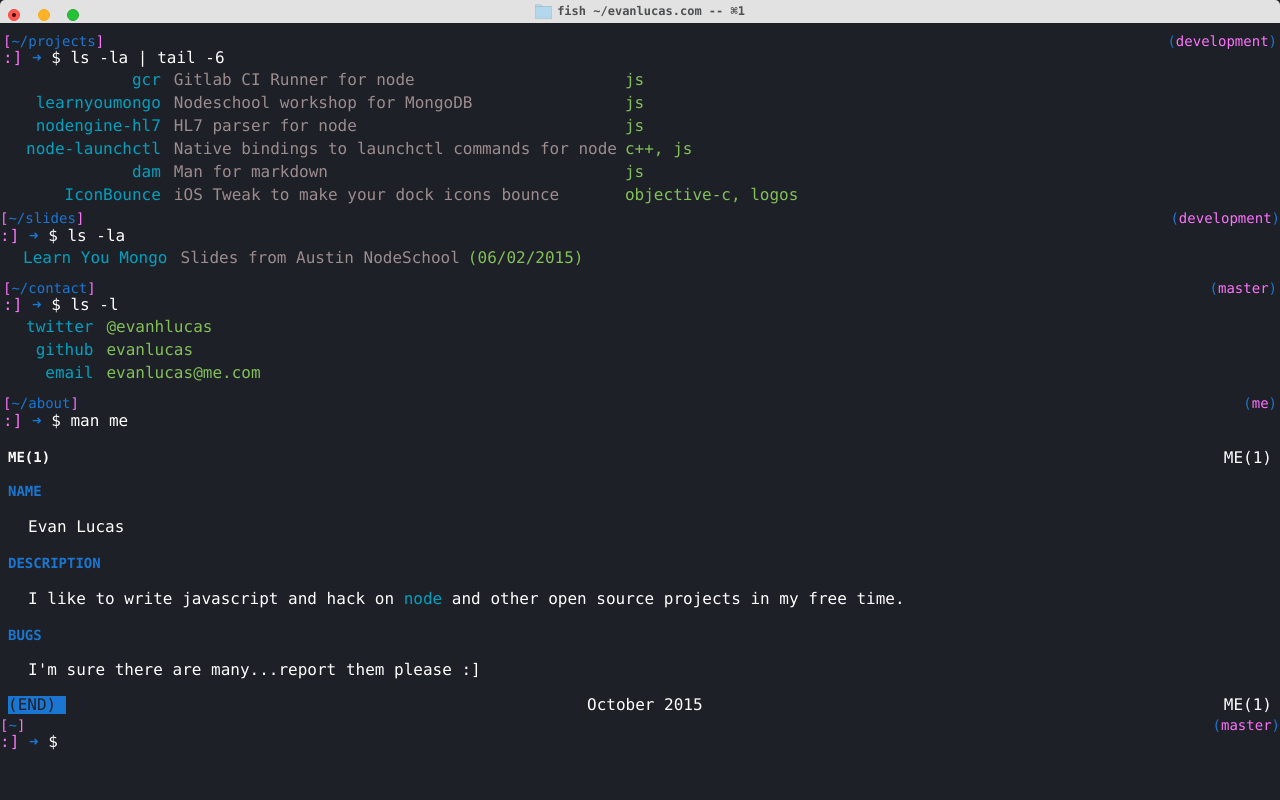
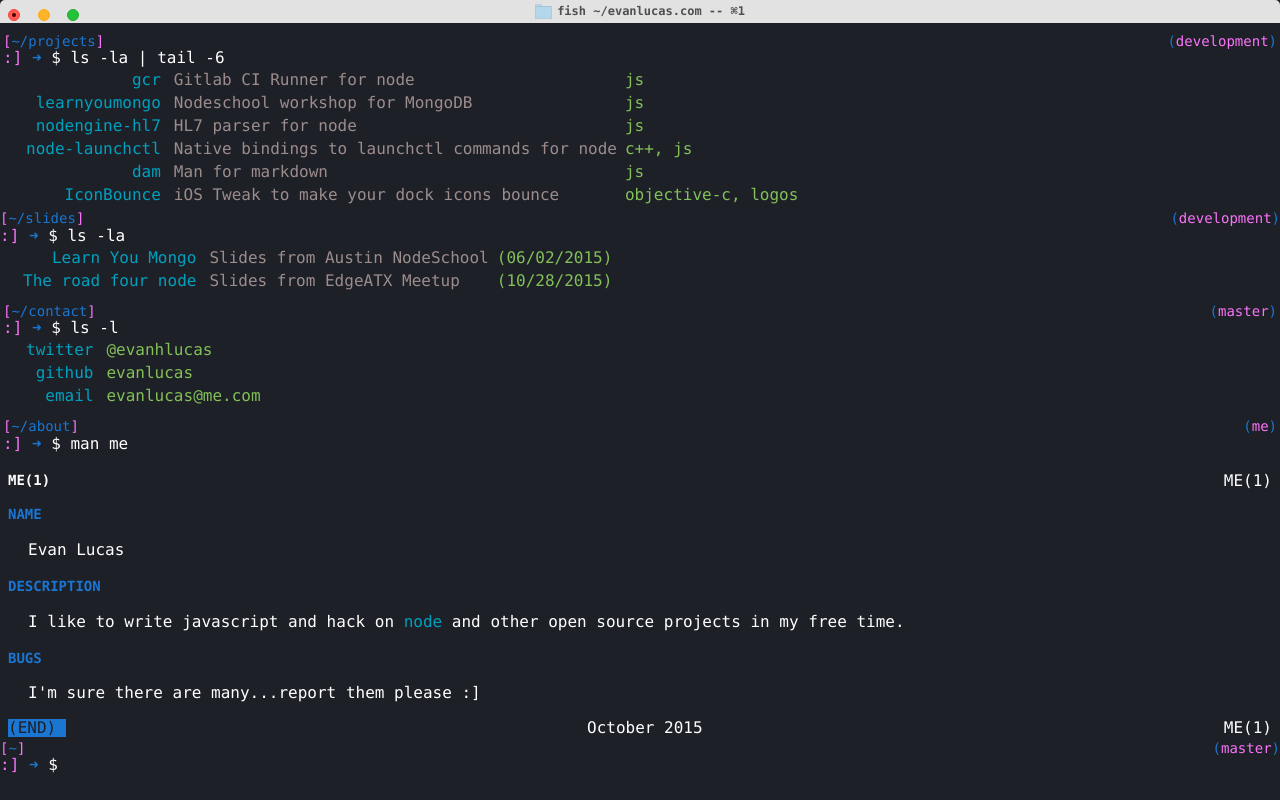
Before and after one commit to evanlucas/evanlucas.github.io, a website: page index.jade in a window 1280 px wide. Drawn offline with nearby package versions, Linux system fonts and the light colour scheme; files that its build step writes are made by us from their sources.

Commit message:
Add slides from EdgeATX

```diff
--- a/bundle.js
+++ b/bundle.js
@@ -528,7 +528,7 @@ module.exports = function(str) {
 },{}],7:[function(require,module,exports){
 module.exports={
   "name": "evanlucas",
-  "version": "1.0.4",
+  "version": "1.0.5",
   "description": "Personal website",
   "main": "index.js",
   "scripts": {
--- a/index.jade
+++ b/index.jade
@@ -86,6 +86,11 @@ html
             a(href='slides/learnyoumongo.pdf').thref Learn You Mongo
           td.desc Slides from Austin NodeSchool
           td.lang (06/02/2015)
+        tr.item
+          td
+            a(href='slides/edge_atx_oct_15.pdf').thref The road four node
+          td.desc Slides from EdgeATX Meetup
+          td.lang (10/28/2015)
     #contact
       p.branch master
       p.title ~/contact
```
Also changed, not shown: index.html, 1 other file.
